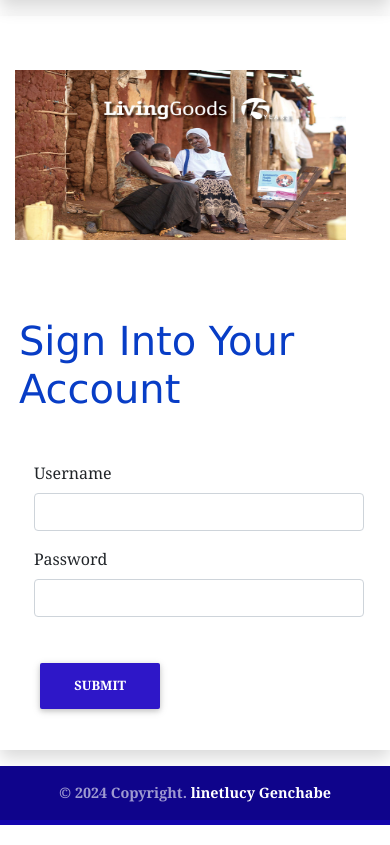
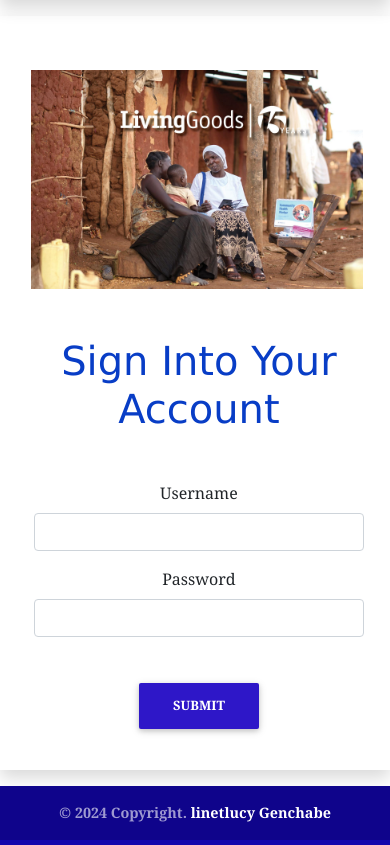
Before and after one commit to linetlucy-genchabe/AccountsRepo, a Django app: page /login/ in a window 390 px wide. Shown: the part 84-929 px from the top of the page. Run offline with Django 5.2, Linux system fonts and the light colour scheme; some libraries are stand-ins or nearby versions.

Commit message:
responsive style

```diff
--- a/static/css/styles.css
+++ b/static/css/styles.css
@@ -8,3 +8,22 @@ h1 {
     font-family: 'Cambria', cursive;
     ;
 }
+
+@media (max-width: 768px) {
+    .row {
+        display: flex;
+        flex-direction: column;
+        align-items: center;
+    }
+
+    .col-md-5 {
+        width: 100%;
+        text-align: center;
+        margin-bottom: 20px;
+    }
+
+    img {
+        width: 100%;
+        height: auto;
+    }
+}
```
